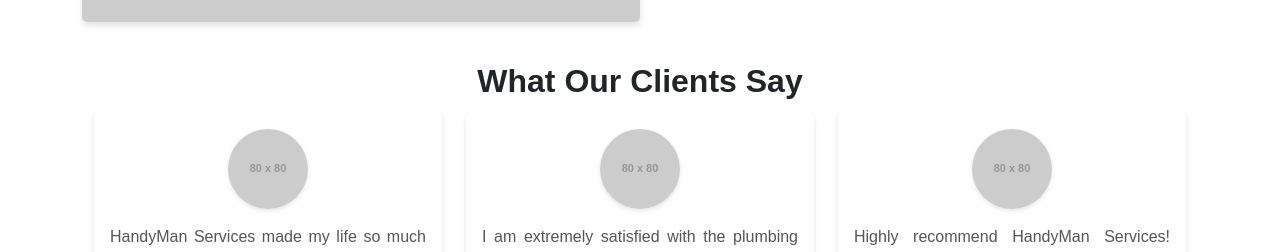
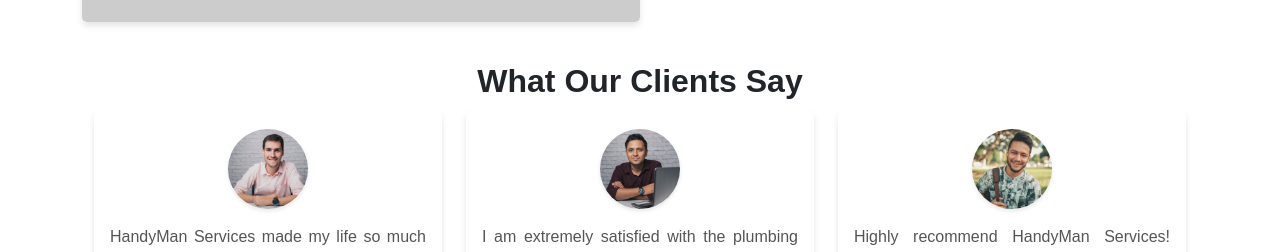
Before and after one commit to nurulazam-dev/mna-handyman-platform, a React (Vite) app: page / in a window 1280 px wide. Shown: the part 4300-4552 px from the top of the page. Built offline with nearby package versions, Linux system fonts and the light colour scheme.

Commit message:
customer assets setup

```diff
--- a/src/components/Testimonials.jsx
+++ b/src/components/Testimonials.jsx
@@ -4,6 +4,9 @@
 import "slick-carousel/slick/slick-theme.css";
 import { useRef } from "react";
 import { FaArrowLeft, FaArrowRight } from "react-icons/fa";
+import customerImg1 from "../assets/images/2.png";
+import customerImg2 from "../assets/images/3.png";
+import customerImg3 from "../assets/images/4.png";
 
 const Testimonials = () => {
   const cardStyle = {
@@ -32,31 +35,31 @@
       name: "John Doe",
       feedback:
         "HandyMan Services made my life so much easier! The team was professional, timely, and delivered exceptional results.",
-      image: "https://via.placeholder.com/80",
+      image: customerImg1,
     },
     {
       name: "Sarah Parker",
       feedback:
         "I am extremely satisfied with the plumbing services. The technician was knowledgeable and resolved the issue efficiently.",
-      image: "https://via.placeholder.com/80",
+      image: customerImg2,
     },
     {
       name: "Michael Lee",
       feedback:
         "Highly recommend HandyMan Services! The carpenter did an amazing job on my custom furniture. Great attention to detail.",
-      image: "https://via.placeholder.com/80",
+      image: customerImg3,
     },
     {
       name: "Emily Clark",
       feedback:
         "The best handyman service I’ve ever used! Affordable pricing and excellent customer service.",
-      image: "https://via.placeholder.com/80",
+      image: customerImg1,
     },
     {
       name: "Chris Evans",
       feedback:
         "Quick and reliable! I needed an urgent repair, and they came through without a hitch.",
-      image: "https://via.placeholder.com/80",
+      image: customerImg2,
     },
   ];
   let sliderRef = useRef(null);
```
